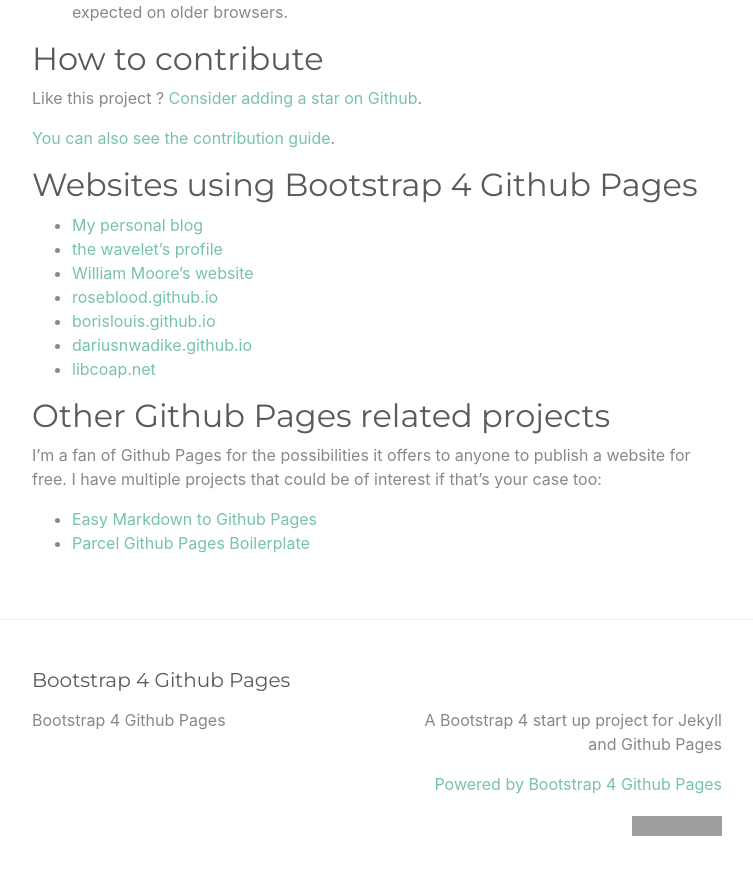
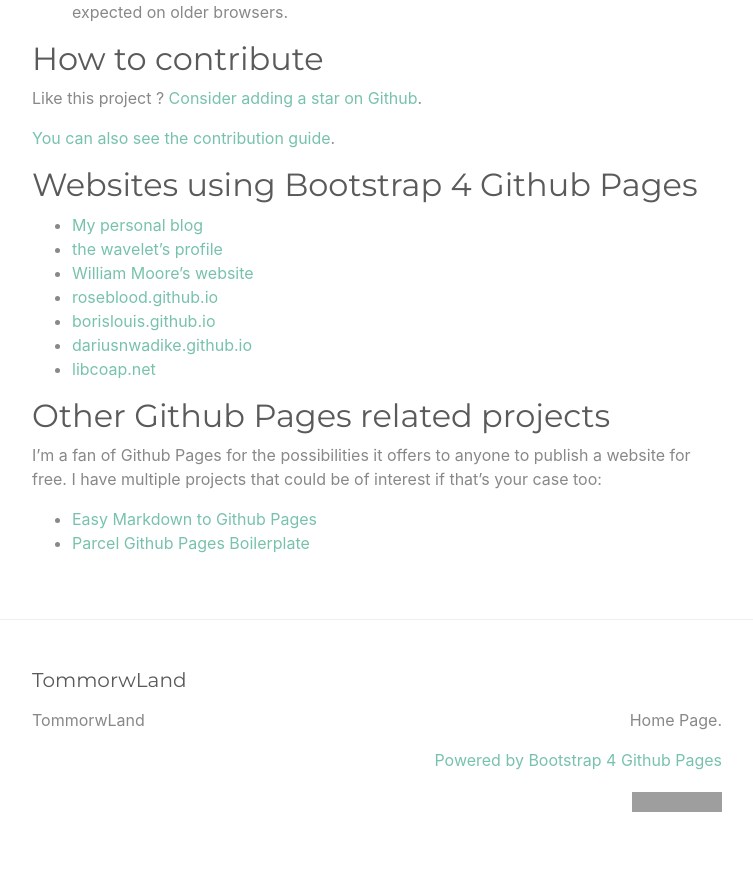
Before and after one commit to 47012/tmrwlnd, a Jekyll site: the page built from index.md, in a window 1280 px wide and 900 px high, scrolled down 2544 px. Shown: the top 875 px of the window, without its empty margins (263-1016 px from the left). Built offline with Jekyll 4.4.1, drawn with Linux system fonts in a browser that asks for light colours; some of the changed text lies outside the part shown; grey boxes are pictures that could not be loaded.

Commit message:
Changed title and theme for the page

```diff
--- a/_config.yml
+++ b/_config.yml
@@ -13,10 +13,11 @@
 # you will see them accessed via {{ site.title }}, {{ site.email }}, and so on.
 # You can create any custom variable you would like, and they will be accessible
 # in the templates via {{ site.myvariable }}.
-title: Bootstrap 4 Github Pages
+theme: minimal
+title: TommorwLand
 email: ""
 description: >- # this means to ignore newlines until "baseurl:"
-  A Bootstrap 4 start up project for Jekyll and Github Pages
+  Home Page.
 #baseurl: "" # the subpath of your site, e.g. /blog
 #url: "" # the base hostname & protocol for your site, e.g. http://example.com
 #twitter_username: jekyllrb
```
